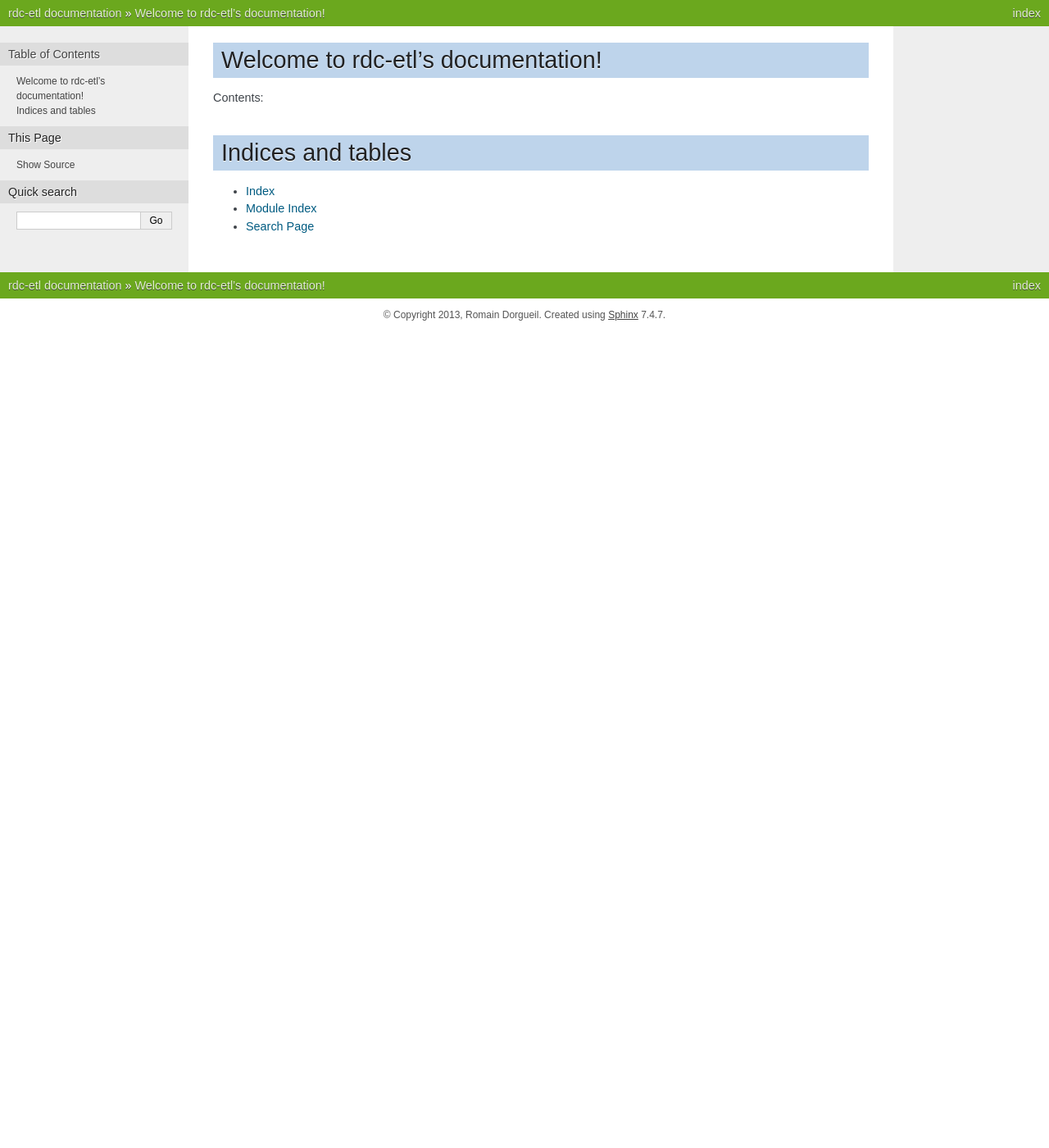
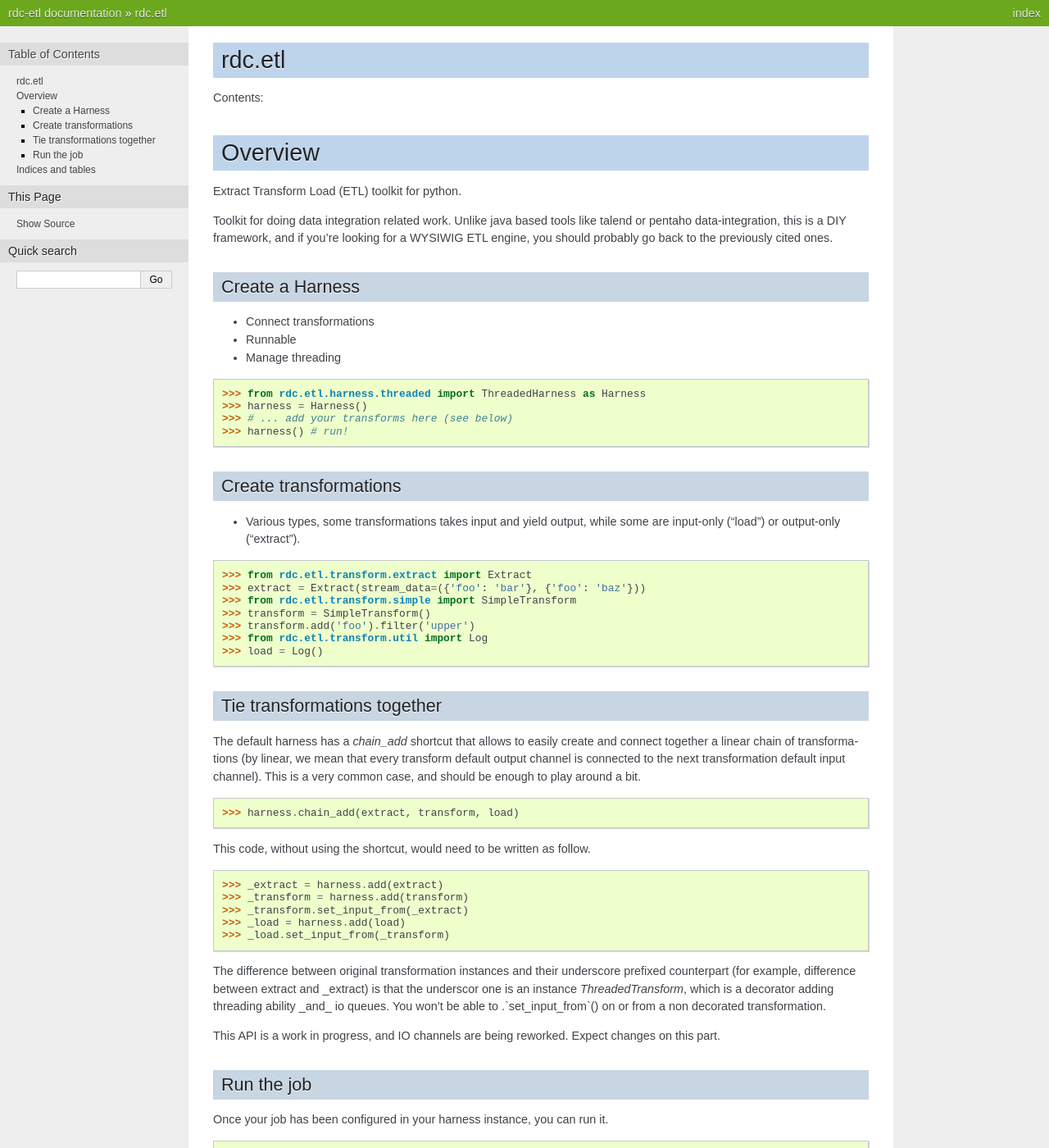
Before and after one commit to rdcli/rdc.etl, a Sphinx documentation site: the page built from doc/index.rst, in a window 1280 px wide and 1400 px high. Shown: the whole window at 82% size. Built offline with Sphinx 7.4.7, drawn with Linux system fonts in a browser that asks for light colours; the version number could not be read and is left out.

Commit message:
doc: basic overview

```diff
--- a/doc/index.rst
+++ b/doc/index.rst
@@ -1,16 +1,86 @@
-.. rdc-etl documentation master file, created by
-   sphinx-quickstart on Wed Nov  6 11:08:57 2013.
-   You can adapt this file completely to your liking, but it should at least
-   contain the root `toctree` directive.
-
-Welcome to rdc-etl's documentation!
-===================================
+rdc.etl
+=======
 
 Contents:
 
 .. toctree::
    :maxdepth: 2
 
+
+Overview
+=======
+
+Extract Transform Load (ETL) toolkit for python.
+
+Toolkit for doing data integration related work. Unlike java based tools like
+talend or pentaho data-integration, this is a DIY framework, and if you're
+looking for a WYSIWIG ETL engine, you should probably go back to the previously
+cited ones.
+
+
+Create a Harness
+::::::::::::::::
+
+* Connect transformations
+* Runnable
+* Manage threading
+
+>>> from rdc.etl.harness.threaded import ThreadedHarness as Harness
+>>> harness = Harness()
+>>> # ... add your transforms here (see below)
+>>> harness() # run!
+
+
+Create transformations
+::::::::::::::::::::::
+
+* Various types, some transformations takes input and yield output, while some
+  are input-only ("load") or output-only ("extract").
+
+>>> from rdc.etl.transform.extract import Extract
+>>> extract = Extract(stream_data=({'foo': 'bar'}, {'foo': 'baz'}))
+>>> from rdc.etl.transform.simple import SimpleTransform
+>>> transform = SimpleTransform()
+>>> transform.add('foo').filter('upper')
+>>> from rdc.etl.transform.util import Log
+>>> load = Log()
+
+
+Tie transformations together
+::::::::::::::::::::::::::::
+
+The default harness has a `chain_add` shortcut that allows to easily create and
+connect together a linear chain of transformations (by linear, we mean that
+every transform default output channel is connected to the next transformation
+default input channel). This is a very common case, and should be enough to
+play around a bit.
+
+>>> harness.chain_add(extract, transform, load)
+
+This code, without using the shortcut, would need to be written as follow.
+
+>>> _extract = harness.add(extract)
+>>> _transform = harness.add(transform)
+>>> _transform.set_input_from(_extract)
+>>> _load = harness.add(load)
+>>> _load.set_input_from(_transform)
+
+The difference between original transformation instances and their underscore
+prefixed counterpart (for example, difference between extract and _extract) is
+that the underscor one is an instance `ThreadedTransform`, which is a decorator
+adding threading ability _and_ io queues. You won't be able to
+.`set_input_from`() on or from a non decorated transformation.
+
+This API is a work in progress, and IO channels are being reworked. Expect
+changes on this part.
+
+
+Run the job
+:::::::::::
+
+Once your job has been configured in your harness instance, you can run it.
+
+>>> harness()
 
 
 Indices and tables
```
